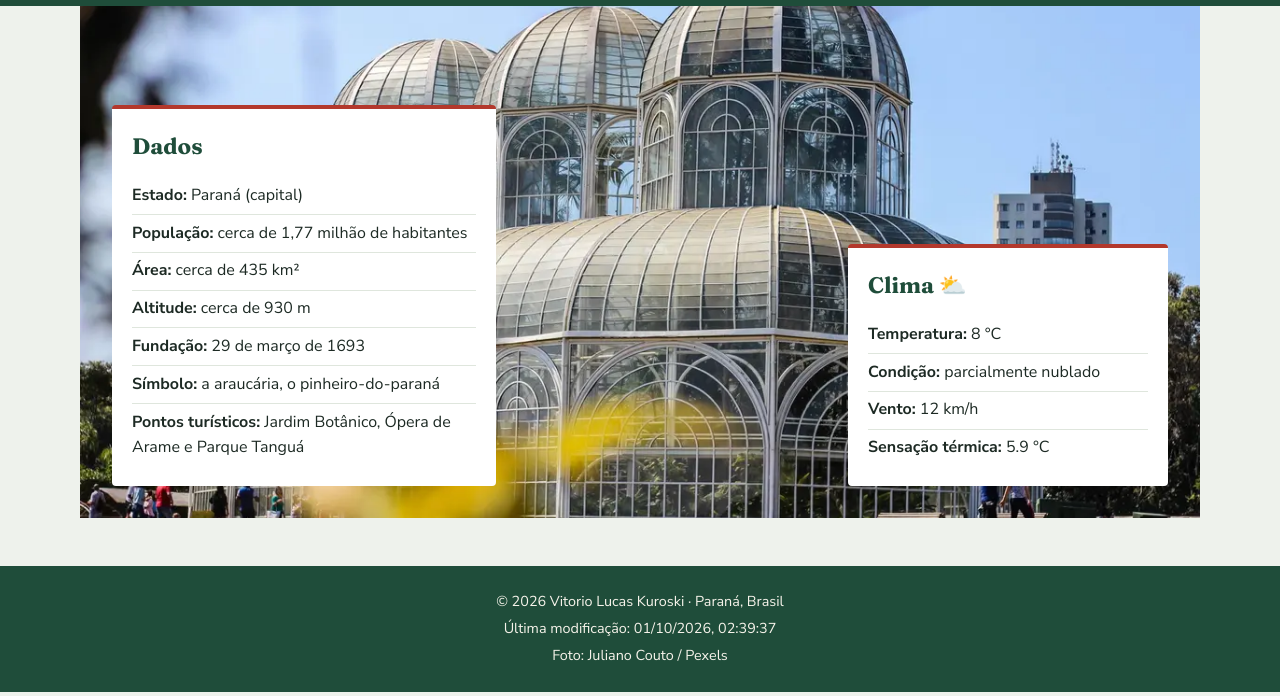
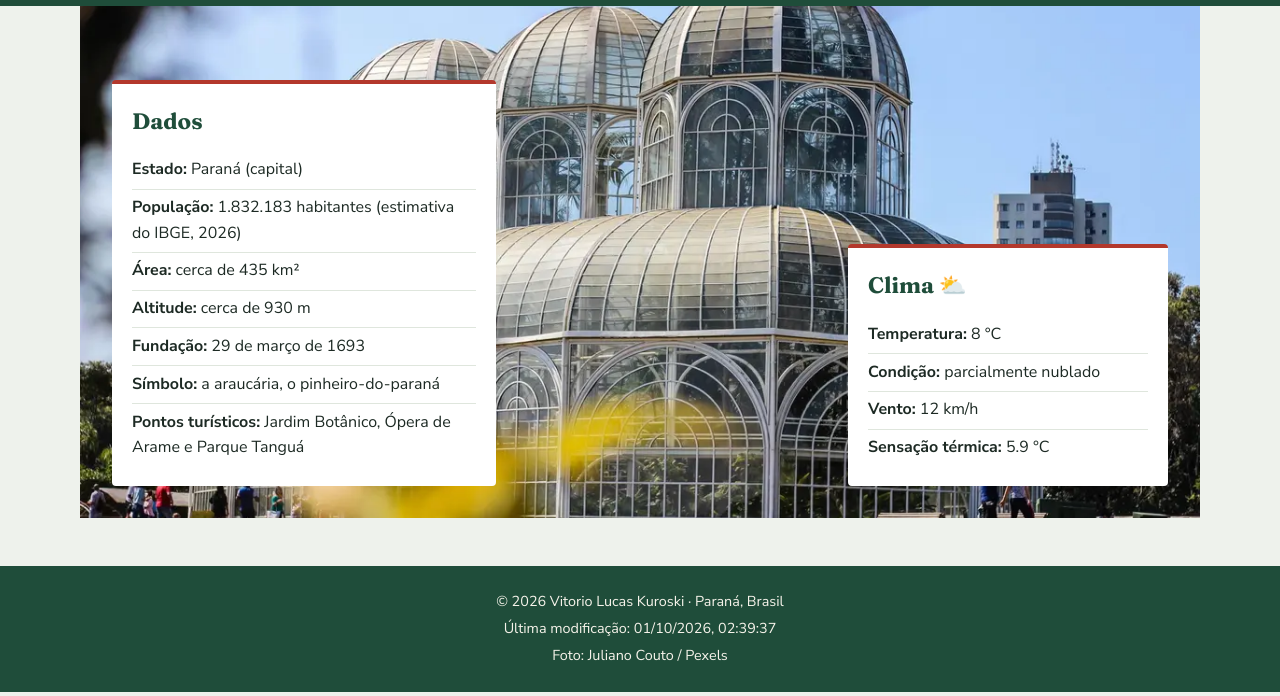
Before and after one commit to Vitorio-Kuroski/wdd131, a plain HTML site: page local.html in a window 1280 px wide. Shown: the part 104-800 px from the top of the page. Drawn offline with Linux system fonts and the light colour scheme.

Commit message:
Add files via upload

```diff
--- a/local.html
+++ b/local.html
@@ -33,7 +33,7 @@
             <h2>Dados</h2>
             <ul>
                 <li><strong>Estado:</strong> Paraná (capital)</li>
-                <li><strong>População:</strong> cerca de 1,77 milhão de habitantes</li>
+                <li><strong>População:</strong> 1.832.183 habitantes (estimativa do IBGE, 2026)</li>
                 <li><strong>Área:</strong> cerca de 435 km²</li>
                 <li><strong>Altitude:</strong> cerca de 930 m</li>
                 <li><strong>Fundação:</strong> 29 de março de 1693</li>
```
